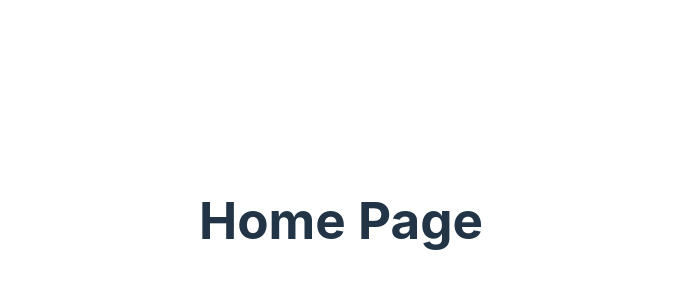
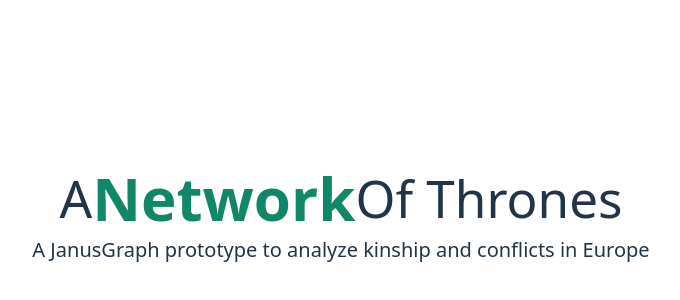
Before and after one commit to SergioEstevao11/FEUP-BDNR, a React (Vite) app in the folder src/app/NetworkOfThrones/: page / in a window 1280 px wide. Shown: the part 180-480 px from the top of the page, without its empty margins (299-979 px from the left). Built offline with nearby package versions, Linux system fonts and the light colour scheme.

Commit message:
feat: added tailwind

```diff
--- a/src/app/NetworkOfThrones/package.json
+++ b/src/app/NetworkOfThrones/package.json
@@ -20,9 +20,13 @@
     "@typescript-eslint/eslint-plugin": "^5.57.1",
     "@typescript-eslint/parser": "^5.57.1",
     "@vitejs/plugin-react": "^4.0.0",
+    "autoprefixer": "^10.4.14",
     "eslint": "^8.38.0",
     "eslint-plugin-react-hooks": "^4.6.0",
     "eslint-plugin-react-refresh": "^0.3.4",
+    "postcss": "^8.4.23",
+    "postcss-import": "^15.1.0",
+    "tailwindcss": "^3.3.2",
     "typescript": "^5.0.4",
     "vite": "^4.3.2"
   }
--- /dev/null
+++ b/src/app/NetworkOfThrones/postcss.config.cjs
@@ -0,0 +1,7 @@
+module.exports = {
+    plugins: {
+      'postcss-import': {},
+      tailwindcss: {},
+      autoprefixer: {},
+    },
+  };
--- a/src/app/NetworkOfThrones/src/index.css
+++ b/src/app/NetworkOfThrones/src/index.css
@@ -1,5 +1,11 @@
+/* ./src/index.css */
+@import 'tailwindcss/base';
+@import 'tailwindcss/components';
+@import 'tailwindcss/utilities';
+
+
 :root {
-  font-family: Inter, system-ui, Avenir, Helvetica, Arial, sans-serif;
+  font-family: Poppins, system-ui, Avenir, Helvetica, Arial, sans-serif;
   line-height: 1.5;
   font-weight: 400;
 
@@ -16,11 +22,11 @@
 
 a {
   font-weight: 500;
-  color: #646cff;
+  color: #108768;
   text-decoration: inherit;
 }
 a:hover {
-  color: #535bf2;
+  color: #108768;
 }
 
 body {
@@ -48,7 +54,7 @@
   transition: border-color 0.25s;
 }
 button:hover {
-  border-color: #646cff;
+  border-color: #108768;
 }
 button:focus,
 button:focus-visible {
@@ -61,7 +67,7 @@
     background-color: #ffffff;
   }
   a:hover {
-    color: #747bff;
+    color: #108768;
   }
   button {
     background-color: #f9f9f9;
--- a/src/app/NetworkOfThrones/src/pages/homepage.tsx
+++ b/src/app/NetworkOfThrones/src/pages/homepage.tsx
@@ -3,8 +3,13 @@
 export default function HomePage() {
 
     return (
-        <>
-        <h1>Home Page</h1>
-        </>
-      );
+      <div>
+        <div id="title" className="flex justify-center items-center">
+          <h1> A </h1>
+          <h1 className="text-janus text-6xl font-bold"> Network </h1>
+          <h1> Of Thrones</h1>
+        </div>
+         <h3 className="text-xl my-2">A JanusGraph prototype to analyze kinship and conflicts in Europe</h3>
+      </div>
+    );
 }
--- /dev/null
+++ b/src/app/NetworkOfThrones/tailwind.config.cjs
@@ -0,0 +1,15 @@
+/** @type {import('tailwindcss').Config} */
+export default {
+  content: [
+    "./index.html",
+    "./src/**/*.{js,ts,jsx,tsx}",
+  ],
+  theme: {
+    extend: {
+      colors:{
+        janus : '#108768'
+      }
+    },
+  },
+  plugins: [],
+}
```
Also changed, not shown: 1 other file (tests, documents, lock files or other folders).
